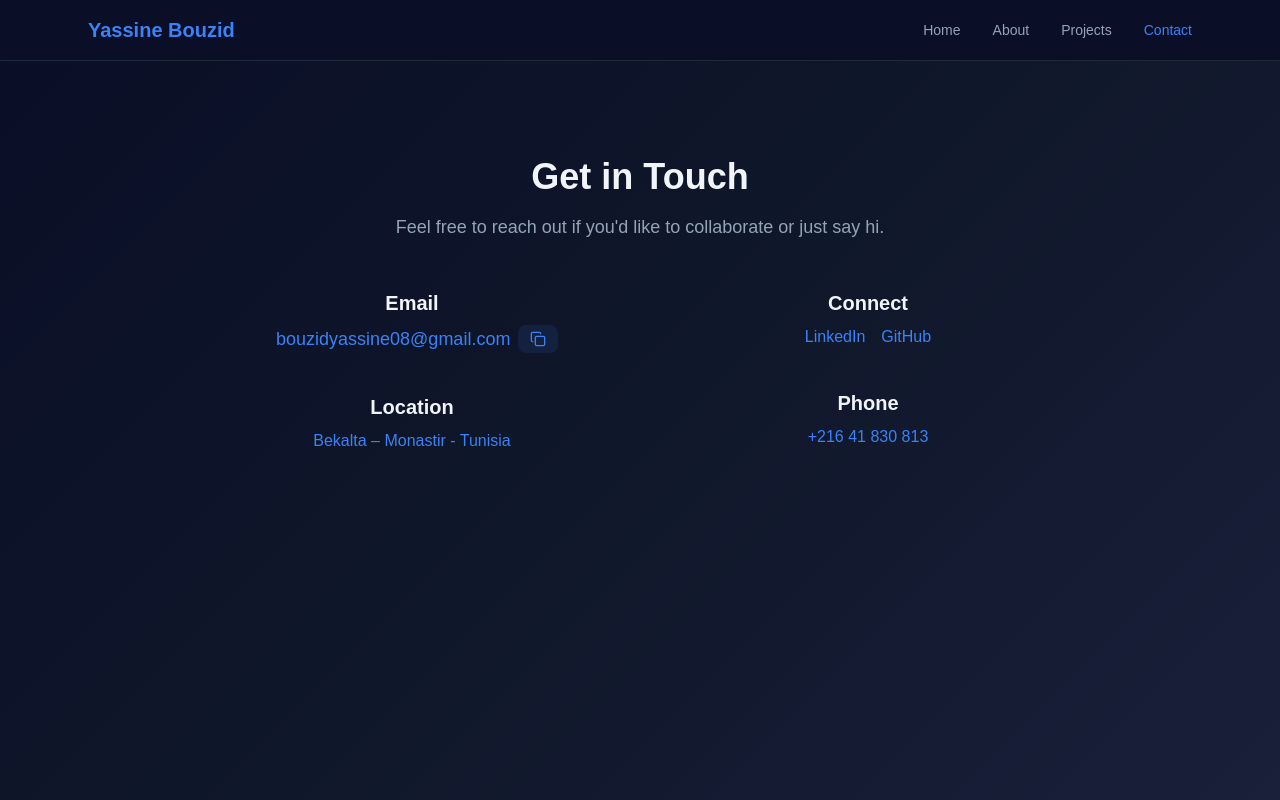
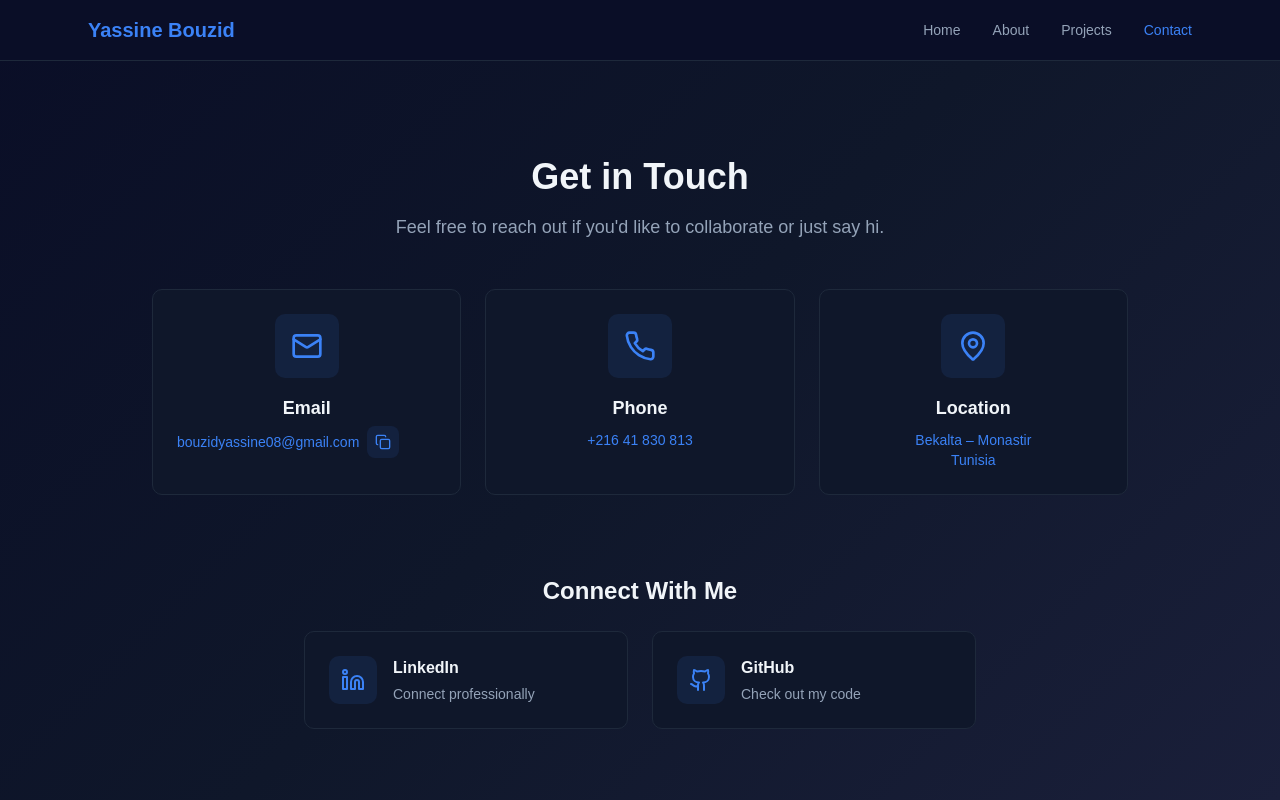
Before and after one commit to yassinebouzid11/myPortfolio, a Next.js app: page /contact in a window 1280 px wide. Shown: the top 800 px of the page. Built offline with nearby package versions, Linux system fonts and the light colour scheme.

Commit message:
contact styling

```diff
--- a/app/contact/page.tsx
+++ b/app/contact/page.tsx
@@ -1,7 +1,7 @@
 "use client"
 
 import { useState } from "react"
-import { Copy, Check } from "lucide-react"
+import { Mail, Phone, MapPin, Linkedin, Github, Copy, Check } from "lucide-react"
 
 export default function Contact() {
   const [emailCopied, setEmailCopied] = useState(false)
@@ -14,7 +14,7 @@ export default function Contact() {
   }
 
   return (
-    <section className="max-w-4xl mx-auto space-y-12 px-6 py-12">
+    <section className="max-w-5xl mx-auto space-y-12 px-6 py-12">
       <div className="text-center space-y-4">
         <h2 className="text-4xl font-bold">Get in Touch</h2>
         <p className="text-muted-foreground text-lg">
@@ -22,20 +22,24 @@ export default function Contact() {
         </p>
       </div>
 
-      <div className="grid md:grid-cols-2 gap-16 text-center">
-        <div className="space-y-10">
-          <div>
-            <h3 className="text-xl font-semibold mb-2">Email</h3>
-            <div className="flex ml-15 items-center gap-2">
+      <div className="grid md:grid-cols-3 gap-6">
+        {/* Email Card */}
+        <div className="bg-card border border-border rounded-lg p-6 flex flex-col items-center text-center space-y-4 hover:border-accent transition-colors group">
+          <div className="w-16 h-16 rounded-lg bg-accent/10 flex items-center justify-center group-hover:bg-accent/20 transition-colors">
+            <Mail className="w-8 h-8 text-accent" />
+          </div>
+          <div className="space-y-1 w-full">
+            <h3 className="text-lg font-semibold">Email</h3>
+            <div className="flex gap-2  items-center ">
             <a
               href="mailto:bouzidyassine08@gmail.com"
-                className="text-accent hover:underline text-lg font-medium cursor-pointer"
+              className="text-accent hover:underline text-sm font-medium block break-all"
             >
-                bouzidyassine08@gmail.com
+              {email}
             </a>
             <button
               onClick={copyEmail}
-                className="flex items-center cursor-pointer gap-2 px-3 py-1.5 text-sm bg-accent/10 hover:bg-accent/20 text-accent rounded-md transition-colors"
+              className="flex items-center cursor-pointer gap-2  px-2 py-2 text-sm bg-accent/10 hover:bg-accent/20 text-accent rounded-md transition-colors"
             >
               {emailCopied ? (
                 <>
@@ -49,49 +53,174 @@ export default function Contact() {
             </button>
             </div>
           </div>
-
-          <div>
-            <h3 className="text-xl font-semibold mb-2">Location</h3>
-            <p className="text-accent font-medium">
-              Bekalta – Monastir - Tunisia
-            </p>
-          </div>
         </div>
 
-        <div className="space-y-10">
-          <div>
-            <h3 className="text-xl font-semibold mb-2">Connect</h3>
-            <div className="flex justify-center space-x-4">
-              <a
-                href="https://linkedin.com/in/yassine-bouzid-929221253"
-                className="text-accent hover:underline font-medium cursor-pointer"
-                target="_blank"
-                rel="noopener noreferrer"
-              >
-                LinkedIn
-              </a>
-              <a
-                href="https://github.com/yassinebouzid11"
-                className="text-accent hover:underline font-medium cursor-pointer"
-                target="_blank"
-                rel="noopener noreferrer"
-              >
-                GitHub
-              </a>
+        {/* Phone Card */}
+        <div className="bg-card border border-border rounded-lg p-6 flex flex-col items-center text-center space-y-4 hover:border-accent transition-colors group">
+          <div className="w-16 h-16 rounded-lg bg-accent/10 flex items-center justify-center group-hover:bg-accent/20 transition-colors">
+            <Phone className="w-8 h-8 text-accent" />
           </div>
-          </div>
-
-          <div>
-            <h3 className="text-xl font-semibold mb-2">Phone</h3>
+          <div className="space-y-2">
+            <h3 className="text-lg font-semibold">Phone</h3>
             <a
               href="tel:+21641830813"
-              className="text-accent font-medium hover:underline cursor-pointer inline-block"
+              className="text-accent hover:underline text-sm font-medium block"
             >
               +216 41 830 813
             </a>
           </div>
         </div>
+
+        {/* Location Card */}
+        <div className="bg-card border border-border rounded-lg p-6 flex flex-col items-center text-center space-y-4 hover:border-accent transition-colors group">
+          <div className="w-16 h-16 rounded-lg bg-accent/10 flex items-center justify-center group-hover:bg-accent/20 transition-colors">
+            <MapPin className="w-8 h-8 text-accent" />
+          </div>
+          <div className="space-y-2">
+            <h3 className="text-lg font-semibold">Location</h3>
+            <p className="text-accent text-sm font-medium">
+              Bekalta – Monastir<br />Tunisia
+            </p>
+          </div>
+        </div>
+      </div>
+
+      {/* Social Links Section */}
+      <div className="pt-8">
+        <h3 className="text-2xl font-semibold text-center mb-6">Connect With Me</h3>
+        <div className="grid md:grid-cols-2 gap-6 max-w-2xl mx-auto">
+          {/* LinkedIn Card */}
+          <a
+            href="https://linkedin.com/in/yassine-bouzid-929221253"
+            target="_blank"
+            rel="noopener noreferrer"
+            className="bg-card border border-border rounded-lg p-6 flex items-center gap-4 hover:border-accent transition-colors group"
+          >
+            <div className="w-12 h-12 rounded-lg bg-accent/10 flex items-center justify-center group-hover:bg-accent/20 transition-colors flex-shrink-0">
+              <Linkedin className="w-6 h-6 text-accent" />
+            </div>
+            <div className="text-left">
+              <h4 className="font-semibold mb-1">LinkedIn</h4>
+              <p className="text-sm text-muted-foreground">Connect professionally</p>
+            </div>
+          </a>
+
+          {/* GitHub Card */}
+          <a
+            href="https://github.com/yassinebouzid11"
+            target="_blank"
+            rel="noopener noreferrer"
+            className="bg-card border border-border rounded-lg p-6 flex items-center gap-4 hover:border-accent transition-colors group"
+          >
+            <div className="w-12 h-12 rounded-lg bg-accent/10 flex items-center justify-center group-hover:bg-accent/20 transition-colors flex-shrink-0">
+              <Github className="w-6 h-6 text-accent" />
+            </div>
+            <div className="text-left">
+              <h4 className="font-semibold mb-1">GitHub</h4>
+              <p className="text-sm text-muted-foreground">Check out my code</p>
+            </div>
+          </a>
+        </div>
       </div>
     </section>
-  );
+  )
 }
+
+
+// "use client"
+
+// import { useState } from "react"
+// import { Copy, Check } from "lucide-react"
+
+// export default function Contact() {
+//   const [emailCopied, setEmailCopied] = useState(false)
+//   const email = "bouzidyassine08@gmail.com"
+
+//   const copyEmail = () => {
+//     navigator.clipboard.writeText(email)
+//     setEmailCopied(true)
+//     setTimeout(() => setEmailCopied(false), 2000)
+//   }
+
+//   return (
+//     <section className="max-w-4xl mx-auto space-y-12 px-6 py-12">
+//       <div className="text-center space-y-4">
+//         <h2 className="text-4xl font-bold">Get in Touch</h2>
+//         <p className="text-muted-foreground text-lg">
+//           Feel free to reach out if you'd like to collaborate or just say hi.
+//         </p>
+//       </div>
+
+//       <div className="grid md:grid-cols-2 gap-16 text-center">
+//         <div className="space-y-10">
+//           <div>
+//             <h3 className="text-xl font-semibold mb-2">Email</h3>
+//             <div className="flex ml-15 items-center gap-2">
+//               <a
+//                 href="mailto:bouzidyassine08@gmail.com"
+//                 className="text-accent hover:underline text-lg font-medium cursor-pointer"
+//               >
+//                 bouzidyassine08@gmail.com
+//               </a>
+//               <button
+//                 onClick={copyEmail}
+//                 className="flex items-center cursor-pointer gap-2 px-3 py-1.5 text-sm bg-accent/10 hover:bg-accent/20 text-accent rounded-md transition-colors"
+//               >
+//                 {emailCopied ? (
+//                   <>
+//                     <Check size={16} />
+//                   </>
+//                 ) : (
+//                   <>
+//                     <Copy size={16} />
+//                   </>
+//                 )}
+//               </button>
+//             </div>
+//           </div>
+
+//           <div>
+//             <h3 className="text-xl font-semibold mb-2">Location</h3>
+//             <p className="text-accent font-medium">
+//               Bekalta – Monastir - Tunisia
+//             </p>
+//           </div>
+//         </div>
+
+//         <div className="space-y-10">
+//           <div>
+//             <h3 className="text-xl font-semibold mb-2">Connect</h3>
+//             <div className="flex justify-center space-x-4">
+//               <a
+//                 href="https://linkedin.com/in/yassine-bouzid-929221253"
+//                 className="text-accent hover:underline font-medium cursor-pointer"
+//                 target="_blank"
+//                 rel="noopener noreferrer"
+//               >
+//                 LinkedIn
+//               </a>
+//               <a
+//                 href="https://github.com/yassinebouzid11"
+//                 className="text-accent hover:underline font-medium cursor-pointer"
+//                 target="_blank"
+//                 rel="noopener noreferrer"
+//               >
+//                 GitHub
+//               </a>
+//             </div>
+//           </div>
+
+//           <div>
+//             <h3 className="text-xl font-semibold mb-2">Phone</h3>
+//             <a
+//               href="tel:+21641830813"
+//               className="text-accent font-medium hover:underline cursor-pointer inline-block"
+//             >
+//               +216 41 830 813
+//             </a>
+//           </div>
+//         </div>
+//       </div>
+//     </section>
+//   );
+// }
```
Lines whose indentation alone changed are shown as unchanged.
